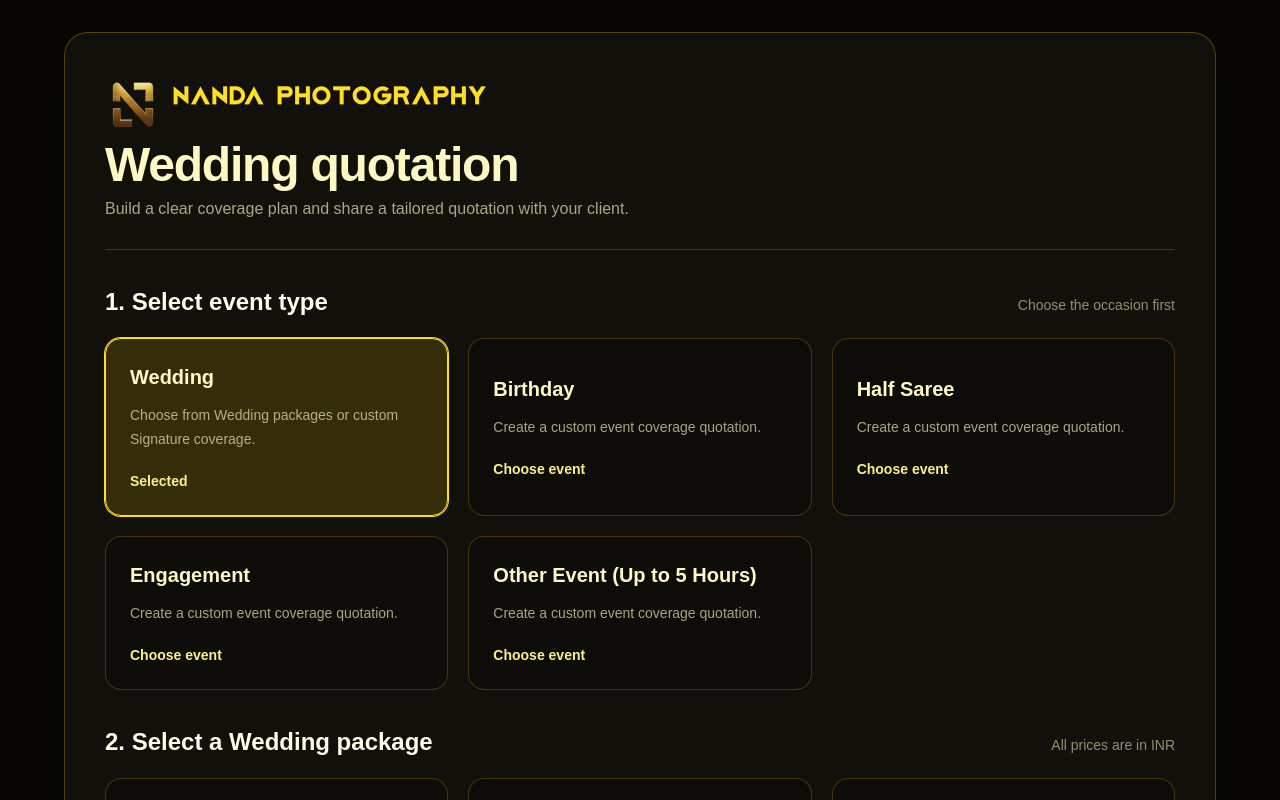
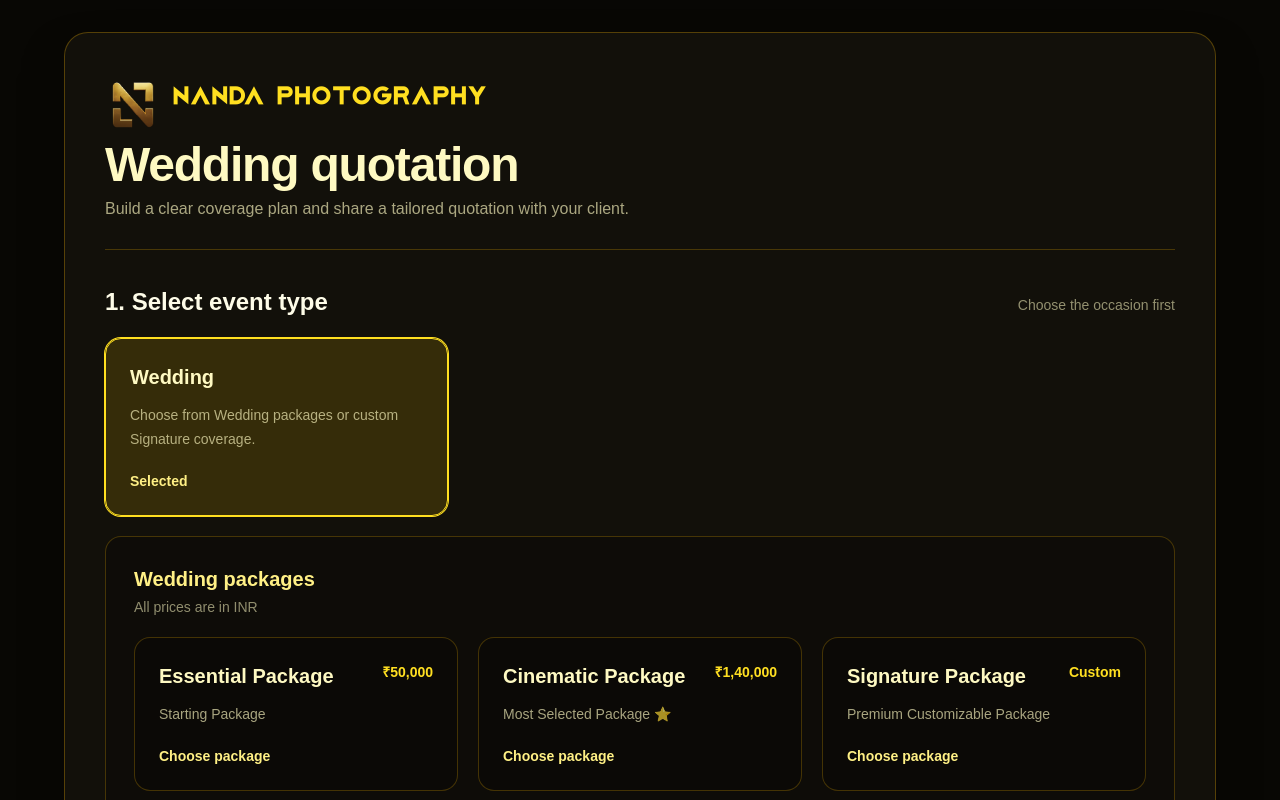
Before and after one commit to Nandaphotography/nanda-studio-os, a Next.js app: page /quotation in a window 1280 px wide. Both pictures are taken after a click on the button 276 px from the left and 427 px from the top of the page. Shown: the top 800 px of the page. Built offline with nearby package versions, Linux system fonts and the light colour scheme.

Commit message:
Reorder quotation event sections

```diff
--- a/app/globals.css
+++ b/app/globals.css
@@ -46,3 +46,24 @@ body {
   font-weight: 700;
   letter-spacing: 0.04em;
 }
+
+@keyframes wedding-packages-reveal {
+  from {
+    opacity: 0;
+    transform: translateY(-0.75rem);
+  }
+  to {
+    opacity: 1;
+    transform: translateY(0);
+  }
+}
+
+.wedding-packages-reveal {
+  animation: wedding-packages-reveal 240ms ease-out;
+}
+
+@media (prefers-reduced-motion: reduce) {
+  .wedding-packages-reveal {
+    animation: none;
+  }
+}
--- a/app/quotation/page.tsx
+++ b/app/quotation/page.tsx
@@ -70,6 +70,10 @@ export default function QuotationPage() {
   const [isGenerating, setIsGenerating] = useState(false);
   const [generationError, setGenerationError] = useState("");
   const [savedQuoteNumber, setSavedQuoteNumber] = useState("");
+
+  const selectedEventTypeDetails = quotationEventTypes.find(
+    (eventType) => eventType.id === selectedEventType
+  );
 
   const selectedEvents = signatureEvents.filter((event) =>
     selectedSignatureEvents.includes(event.id)
@@ -285,39 +289,19 @@ export default function QuotationPage() {
             <p className="text-sm text-yellow-100/55">Choose the occasion first</p>
           </div>
           <div className="mt-5 grid gap-5 md:grid-cols-3">
-            {quotationEventTypes.map((eventType) => {
-              const isSelected = selectedEventType === eventType.id;
-              return (
-                <button key={eventType.id} type="button" onClick={() => selectEventType(eventType.id)} aria-pressed={isSelected} className={`rounded-2xl border p-6 text-left transition ${isSelected ? "border-yellow-300 bg-yellow-400/15 ring-1 ring-yellow-300" : "border-yellow-500/25 bg-black/20 hover:border-yellow-400 hover:bg-white/5"}`}>
-                  <h3 className="text-xl font-bold text-yellow-100">{eventType.name}</h3>
-                  <p className="mt-3 text-sm leading-6 text-yellow-100/65">{eventType.description}</p>
-                  <p className="mt-5 text-sm font-semibold text-yellow-200">{isSelected ? "Selected" : "Choose event"}</p>
-                </button>
-              );
-            })}
+            {(selectedEventTypeDetails ? [selectedEventTypeDetails] : quotationEventTypes).map((eventType) => (
+              <EventTypeCard key={eventType.id} eventType={eventType} isSelected={eventType.id === selectedEventType} onSelect={selectEventType} />
+            ))}
           </div>
+
+          {selectedEventType === "wedding" && (
+            <WeddingPackages selectedPackage={selectedPackage} onSelectPackage={selectPackage} />
+          )}
         </section>
-
-        {selectedEventType === "wedding" && (
-          <section className="mt-9">
-            <div className="flex items-baseline justify-between gap-4">
-              <h2 className="text-2xl font-semibold">2. Select a Wedding package</h2>
-              <p className="text-sm text-yellow-100/55">All prices are in INR</p>
-            </div>
-            <div className="mt-5 grid gap-5 md:grid-cols-3">
-              {packages.map((pkg) => {
-                const isSelected = selectedPackage?.id === pkg.id;
-                return <button key={pkg.id} type="button" onClick={() => selectPackage(pkg)} aria-pressed={isSelected} className={`rounded-2xl border p-6 text-left transition ${isSelected ? "border-yellow-300 bg-yellow-400/15 ring-1 ring-yellow-300" : "border-yellow-500/25 bg-black/20 hover:border-yellow-400 hover:bg-white/5"}`}><div className="flex items-start justify-between gap-3"><h3 className="text-xl font-bold text-yellow-100">{pkg.name}</h3><span className="text-sm font-semibold text-yellow-300">{pkg.price ? formatPrice(pkg.price) : "Custom"}</span></div><p className="mt-3 text-sm leading-6 text-yellow-100/65">{pkg.description}</p><p className="mt-5 text-sm font-semibold text-yellow-200">{isSelected ? "Selected" : "Choose package"}</p></button>;
-              })}
-            </div>
-          </section>
-        )}
-
-        {selectedPackage && !selectedPackage.customizable && <PackageDetails selectedPackage={selectedPackage} />}
 
         {selectedPackage?.customizable && (
           <section className="mt-9 rounded-2xl border border-yellow-500/25 bg-black/20 p-6 sm:p-7">
-            <h2 className="text-2xl font-semibold">{selectedEventType === "wedding" ? "3. Create your Signature coverage" : `2. Create your ${selectedPackage.name}`}</h2>
+            <h2 className="text-2xl font-semibold">{selectedEventType === "wedding" ? "2. Create your Signature coverage" : `2. Create your ${selectedPackage.name}`}</h2>
             <p className="mt-2 text-yellow-100/65">Choose the programs, then add the crew for each one. The estimate updates as you go.</p>
             <div className="mt-6 grid gap-4 md:grid-cols-2 lg:grid-cols-3">
               {availableCoverageEvents.map((event) => {
@@ -379,7 +363,7 @@ export default function QuotationPage() {
         )}
 
         <section className="mt-9">
-          <h2 className="text-2xl font-semibold">{selectedPackage?.customizable ? (selectedEventType === "wedding" ? "4" : "3") : "3"}. Client details</h2>
+          <h2 className="text-2xl font-semibold">{selectedPackage?.customizable ? "3" : "2"}. Client details</h2>
           <div className="mt-5 grid gap-5 md:grid-cols-2">
             <Input label="Client name" value={clientDetails.name} onChange={(value) => updateClientDetail("name", value)} placeholder="Client name" />
             <Input label="Mobile number" value={clientDetails.phone} onChange={(value) => updateClientDetail("phone", value)} placeholder="Mobile number" type="tel" />
@@ -416,6 +400,17 @@ export default function QuotationPage() {
             </div>
           </section>
         )}
+
+        {selectedEventType && (
+          <section className="mt-9 border-t border-yellow-500/20 pt-9">
+            <h2 className="text-lg font-semibold text-yellow-100/75">Other event types</h2>
+            <div className="mt-4 grid gap-5 md:grid-cols-3">
+              {quotationEventTypes.filter((eventType) => eventType.id !== selectedEventType).map((eventType) => (
+                <EventTypeCard key={eventType.id} eventType={eventType} isSelected={false} onSelect={selectEventType} />
+              ))}
+            </div>
+          </section>
+        )}
       </div>
     </main>
   );
@@ -425,10 +420,40 @@ function Input({ label, value, onChange, placeholder, type = "text" }: { label:
   return <label className="grid gap-2 text-sm font-medium text-yellow-100/80">{label}<input value={value} onChange={(event) => onChange(event.target.value)} placeholder={placeholder} type={type} className="rounded-xl border border-yellow-500/30 bg-black/25 px-4 py-3 text-yellow-50 outline-none placeholder:text-yellow-100/35 focus:border-yellow-300 focus:ring-1 focus:ring-yellow-300" /></label>;
 }
 
+function EventTypeCard({ eventType, isSelected, onSelect }: { eventType: (typeof quotationEventTypes)[number]; isSelected: boolean; onSelect: (eventTypeId: QuotationEventTypeId) => void }) {
+  return (
+    <button type="button" onClick={() => onSelect(eventType.id)} aria-pressed={isSelected} aria-expanded={isSelected} className={`rounded-2xl border p-6 text-left transition ${isSelected ? "border-yellow-300 bg-yellow-400/15 ring-1 ring-yellow-300" : "border-yellow-500/25 bg-black/20 hover:border-yellow-400 hover:bg-white/5"}`}>
+      <h3 className="text-xl font-bold text-yellow-100">{eventType.name}</h3>
+      <p className="mt-3 text-sm leading-6 text-yellow-100/65">{eventType.description}</p>
+      <p className="mt-5 text-sm font-semibold text-yellow-200">{isSelected ? "Selected" : "Choose event"}</p>
+    </button>
+  );
+}
+
+function WeddingPackages({ selectedPackage, onSelectPackage }: { selectedPackage: SelectedPackage | null; onSelectPackage: (pkg: Package) => void }) {
+  return (
+    <section className="wedding-packages-reveal mt-5 rounded-2xl border border-yellow-500/25 bg-black/20 p-6 sm:p-7" aria-label="Wedding packages">
+      <div className="grid gap-1">
+        <h2 className="text-xl font-semibold text-yellow-200">Wedding packages</h2>
+        <p className="text-sm text-yellow-100/55">All prices are in INR</p>
+      </div>
+      <div className="mt-5 grid gap-5 md:grid-cols-3">
+        {packages.map((pkg) => {
+          const isSelected = selectedPackage?.id === pkg.id;
+          return <button key={pkg.id} type="button" onClick={() => onSelectPackage(pkg)} aria-pressed={isSelected} className={`rounded-2xl border p-6 text-left transition ${isSelected ? "border-yellow-300 bg-yellow-400/15 ring-1 ring-yellow-300" : "border-yellow-500/25 bg-black/20 hover:border-yellow-400 hover:bg-white/5"}`}><div className="flex items-start justify-between gap-3"><h3 className="text-xl font-bold text-yellow-100">{pkg.name}</h3><span className="text-sm font-semibold text-yellow-300">{pkg.price ? formatPrice(pkg.price) : "Custom"}</span></div><p className="mt-3 text-sm leading-6 text-yellow-100/65">{pkg.description}</p><p className="mt-5 text-sm font-semibold text-yellow-200">{isSelected ? "Selected" : "Choose package"}</p></button>;
+        })}
+      </div>
+      {selectedPackage && !selectedPackage.customizable && (
+        <PackageDetails selectedPackage={selectedPackage} />
+      )}
+    </section>
+  );
+}
+
 function PackageDetails({ selectedPackage }: { selectedPackage: Exclude<Package, { customizable: true }> }) {
   const sections = [["Photography", selectedPackage.photography], ["Videography", selectedPackage.videography], ["Production", selectedPackage.production], ["Deliverables", selectedPackage.deliverables], ["Complimentary", selectedPackage.complimentary]] as const;
   const eventSections = selectedPackage.events && !Array.isArray(selectedPackage.events) ? Object.entries(selectedPackage.events) : [];
-  return <section className="mt-9 rounded-2xl border border-yellow-500/25 bg-black/20 p-6 sm:p-7"><h2 className="text-2xl font-semibold">What&apos;s included</h2><div className="mt-5 grid gap-6 md:grid-cols-2">{sections.map(([title, items]) => items?.length ? <PackageList key={title} title={title} items={items} /> : null)}{eventSections.length > 0 && <div><h3 className="font-semibold text-yellow-300">Event coverage</h3><div className="mt-3 grid gap-3">{eventSections.map(([event, items]) => <PackageList key={event} title={event} items={items} compact />)}</div></div>}</div></section>;
+  return <section className="mt-9 rounded-2xl border border-yellow-500/25 bg-black/20 p-6"><h2 className="text-2xl font-semibold">What&apos;s included</h2><div className="mt-5 grid gap-6">{sections.map(([title, items]) => items?.length ? <PackageList key={title} title={title} items={items} /> : null)}{eventSections.length > 0 && <div><h3 className="font-semibold text-yellow-300">Event coverage</h3><div className="mt-3 grid gap-3">{eventSections.map(([event, items]) => <PackageList key={event} title={event} items={items} compact />)}</div></div>}</div></section>;
 }
 
 function PackageList({ title, items, compact = false }: { title: string; items: readonly string[]; compact?: boolean }) {
```
